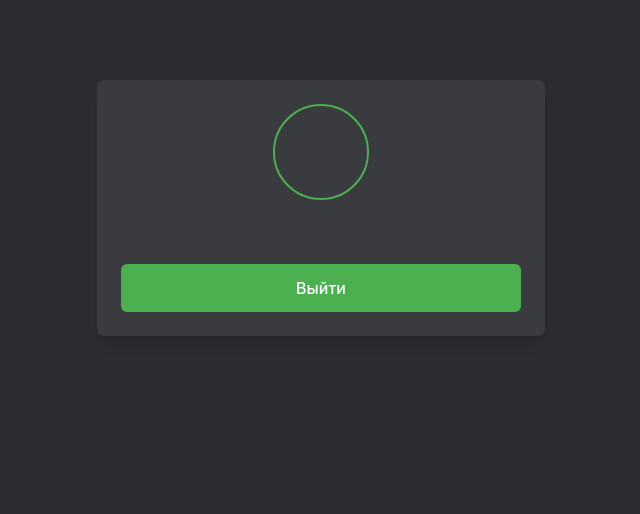
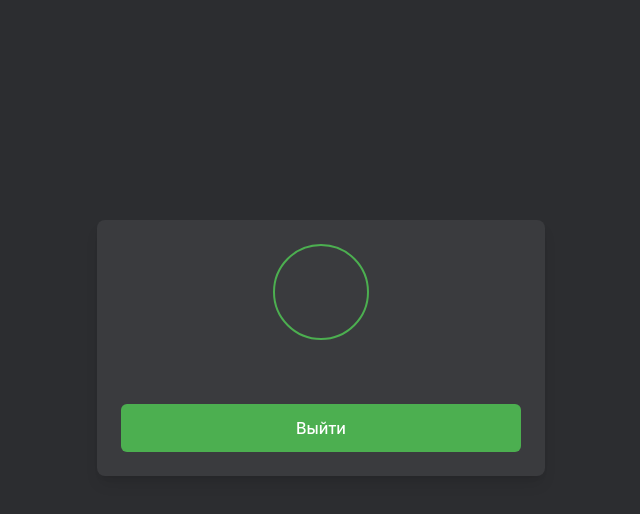
Before and after one commit to daneelez/news-aggregator, a React (Vite) app: page /profile in a window 1280 px wide. Shown: the top 514 px of the page, without its empty margins (319-959 px from the left). Built offline with nearby package versions, Linux system fonts and the light colour scheme.

Commit message:
Update Profile.tsx

```diff
--- a/src/components/pages/ProfilePage.tsx
+++ b/src/components/pages/ProfilePage.tsx
@@ -9,18 +9,17 @@ interface UserProfileProps {
 
 const UserProfile: React.FC<UserProfileProps> = ({ username, email, avatarUrl, onLogout }) => {
   useEffect(() => {
-    // Устанавливаем фон страницы при монтировании компонента
     const prevBg = document.body.style.backgroundColor;
     document.body.style.backgroundColor = '#2C2D30';
 
     return () => {
-      // Восстанавливаем фон при размонтировании
+
       document.body.style.backgroundColor = prevBg || '';
     };
   }, []);
 
   return (
-    <div className="max-w-md mx-auto mt-20 p-6 bg-[#3A3B3E] rounded-lg shadow-lg text-[#E0E0E0] font-sans overflow-hidden">
+    <div className="max-w-md mx-auto mt-55 p-6 bg-[#3A3B3E] rounded-lg shadow-lg text-[#E0E0E0] font-sans overflow-hidden">
       <div className="flex flex-col items-center gap-4">
         <div className="w-24 h-24 rounded-full border-2 border-[#4CAF50] overflow-hidden">
         </div>
```
